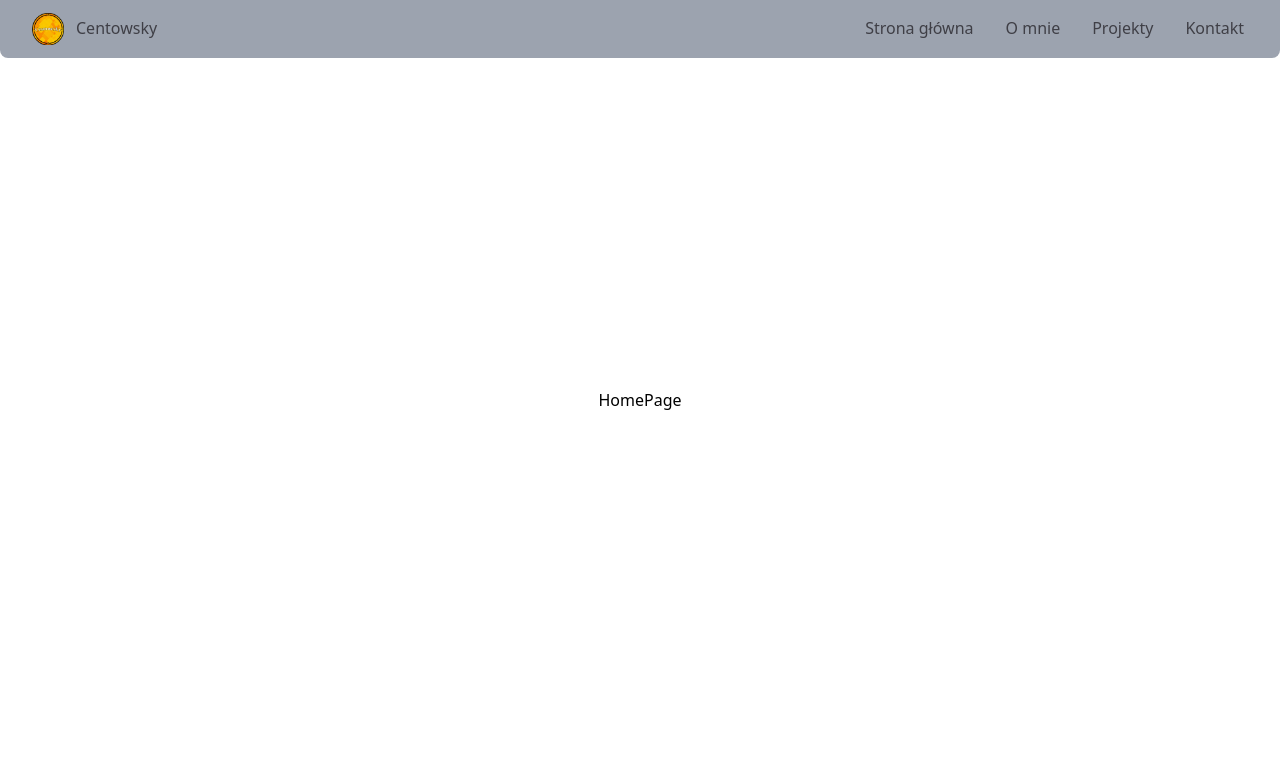
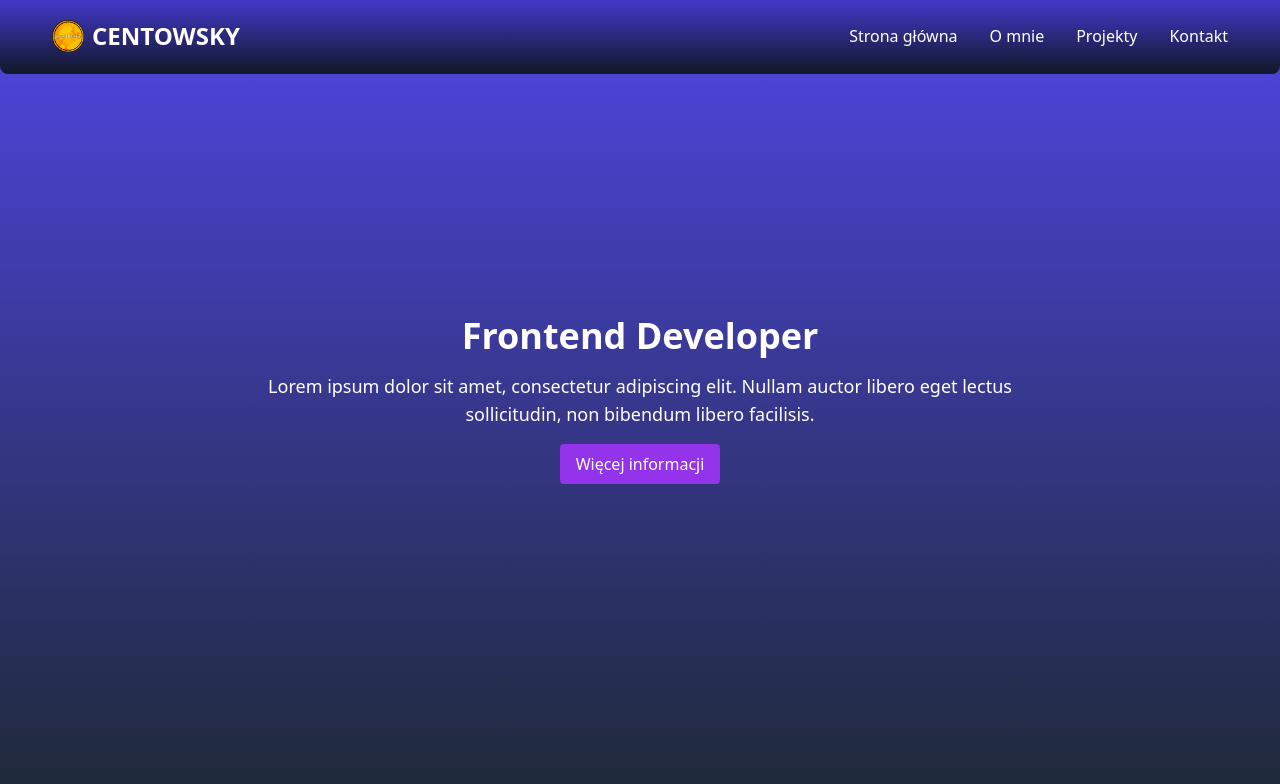
Before and after one commit to Centowsky/Portfolio, a React (Create React App) app: page / in a window 1280 px wide. Shown: the top 784 px of the page. Built offline with nearby package versions, Linux system fonts and the light colour scheme.

Commit message:
Update navigation bar, add logo, add home page (generated by useblackbox.ai )

```diff
--- a/src/App.tsx
+++ b/src/App.tsx
@@ -1,5 +1,5 @@
 import { Route, Routes } from "react-router-dom";
-import { NavbarHeader } from "./components/NavbarHeader";
+import NavbarHeader from "./components/NavbarHeader";
 import About from "./pages/About";
 import Contact from "./pages/Contact";
 import Home from "./pages/Home";
--- a/src/components/NavbarHeader.tsx
+++ b/src/components/NavbarHeader.tsx
@@ -1,111 +1,67 @@
-import {
-  IconButton,
-  MobileNav,
-  Navbar,
-  Typography,
-} from "@material-tailwind/react";
-import React from "react";
+import React, { useState } from "react";
 import { Link } from "react-router-dom";
 import logo from "../assets/logo.png";
 
-export function NavbarHeader() {
-  const [openNav, setOpenNav] = React.useState(false);
+export default function NavbarHeader() {
+  const [navbar, setNavbar] = useState(false);
 
-  React.useEffect(() => {
-    window.addEventListener(
-      "resize",
-      () => window.innerWidth >= 960 && setOpenNav(false)
-    );
-  }, []);
+  const logoText = "CENTOWSKY"; // Tekst logo
+  const menuItems = [
+    // Elementy menu
+    { text: "Strona główna", link: "/" },
+    { text: "O mnie", link: "/about" },
+    { text: "Projekty", link: "/projects" },
+    { text: "Kontakt", link: "/contact" },
+  ];
 
-  const linkStyle =
-    "p-1 font-light border-transparent border-b-2 transition hover:scale-110 hover:border-gray-500";
+  const toggleNavbar = () => {
+    setNavbar(!navbar);
+  };
 
-  const navList = (
-    <ul className="mb-4 mt-2 flex flex-col gap-2 lg:mb-0 lg:mt-0 lg:flex-row lg:items-center lg:gap-6">
-      <Typography
-        as="li"
-        variant="small"
-        color="blue-gray"
-        className={linkStyle}
-      >
-        <Link to="/" className="flex items-center">
-          Strona główna
-        </Link>
-      </Typography>
-      <Typography
-        as="li"
-        variant="small"
-        color="blue-gray"
-        className={linkStyle}
-      >
-        <Link to="/about" className="flex items-center">
-          O mnie
-        </Link>
-      </Typography>
-      <Typography
-        as="li"
-        variant="small"
-        color="blue-gray"
-        className={linkStyle}
-      >
-        <Link to="/projects" className="flex items-center">
-          Projekty
-        </Link>
-      </Typography>
-      <Typography
-        as="li"
-        variant="small"
-        color="blue-gray"
-        className={linkStyle}
-      >
-        <Link to="/contact" className="flex items-center">
-          Kontakt
-        </Link>
-      </Typography>
-    </ul>
-  );
+  const gradientColor = navbar
+    ? "from-gray-800 to-gray-900"
+    : "from-indigo-700 to-gray-900";
 
   return (
-    <Navbar className="mx-auto max-w-full py-2 px-4 lg:px-8 lg:py-3 bg-gray-400 rounded-b-lg text-zinc-700 fixed top-0 w-screen select-none ">
-      <div className="container mx-auto flex items-center justify-between text-blue-gray-900">
-        <div className="flex items-center transition hover:scale-110">
+    <nav
+      className={`mx-auto max-w-full py-2 px-4 bg-gradient-to-b ${gradientColor} text-white rounded-b-lg fixed top-0 w-screen select-none z-10 ${
+        navbar ? "shadow-lg" : ""
+      }`}
+    >
+      <div className="justify-between px-4 mx-auto lg:max-w-7xl md:items-center md:flex md:px-8">
+        <div>
+          <div className="flex items-center justify-between md:py-2 md:block">
+            <Link
+              to="/"
+              className="flex items-center p-1 border-transparent border-b-2 transition hover:scale-110"
+            >
               <img src={logo} alt="Logo" className="h-8 w-8 mr-2" />
-          <Typography
-            as="a"
-            href="#"
-            className={`mr-4 cursor-pointer py-1.5 font-light border-transparent border-b-2 ${linkStyle}`}
+              <span className="text-2xl font-bold text-white">{logoText}</span>
+            </Link>
+            <div className="md:hidden">
+              <button
+                className="p-2 text-gray-700 rounded-md outline-none focus:border-gray-400 focus:border"
+                onClick={toggleNavbar}
               >
-            Centowsky
-          </Typography>
-        </div>
-        <div className="hidden lg:block">{navList}</div>
-        <IconButton
-          variant="text"
-          className="ml-auto h-6 w-6 text-inherit hover:bg-transparent focus:bg-transparent active:bg-transparent lg:hidden"
-          ripple={false}
-          onClick={() => setOpenNav(!openNav)}
-        >
-          {openNav ? (
+                {navbar ? (
                   <svg
                     xmlns="http://www.w3.org/2000/svg"
-              fill="none"
-              className="h-6 w-6"
-              viewBox="0 0 24 24"
-              stroke="currentColor"
-              strokeWidth={2}
+                    className="w-6 h-6 text-white"
+                    viewBox="0 0 20 20"
+                    fill="currentColor"
                   >
                     <path
-                strokeLinecap="round"
-                strokeLinejoin="round"
-                d="M6 18L18 6M6 6l12 12"
+                      fillRule="evenodd"
+                      d="M4.293 4.293a1 1 0 011.414 0L10 8.586l4.293-4.293a1 1 0 111.414 1.414L11.414 10l4.293 4.293a1 1 0 01-1.414 1.414L10 11.414l-4.293 4.293a1 1 0 01-1.414-1.414L8.586 10 4.293 5.707a1 1 0 010-1.414z"
+                      clipRule="evenodd"
                     />
                   </svg>
                 ) : (
                   <svg
                     xmlns="http://www.w3.org/2000/svg"
-              className="h-6 w-6"
+                    className="w-6 h-6 text-white"
                     fill="none"
+                    viewBox="0 0 24 24"
                     stroke="currentColor"
                     strokeWidth={2}
                   >
@@ -116,11 +72,29 @@ export function NavbarHeader() {
                     />
                   </svg>
                 )}
-        </IconButton>
+              </button>
             </div>
-      <MobileNav open={openNav} className="text-center ">
-        <div className="container mx-auto px-3">{navList}</div>
-      </MobileNav>
-    </Navbar>
+          </div>
+        </div>
+        <div>
+          <div
+            className={`flex-1 justify-self-center pb-3 mt-8 md:block md:pb-0 md:mt-0 ${
+              navbar ? "block" : "hidden"
+            }`}
+          >
+            <ul className="items-center justify-center space-y-8 md:flex md:space-x-6 md:space-y-0 ">
+              {menuItems.map((item, index) => (
+                <li
+                  key={index}
+                  className="text-white p-1 border-transparent border-b-2 transition hover:scale-110 hover:border-gray-500"
+                >
+                  <Link to={item.link}>{item.text}</Link>
+                </li>
+              ))}
+            </ul>
+          </div>
+        </div>
+      </div>
+    </nav>
   );
 }
--- a/src/pages/Home.tsx
+++ b/src/pages/Home.tsx
@@ -1,9 +1,19 @@
+import React from "react";
 import "../styles/Home.scss";
 
 export default function Home() {
   return (
-    <div className="home h-screen flex flex-col justify-center items-center">
-      <h1>HomePage</h1>
-    </div>
+    <section className="bg-gradient-to-b from-indigo-600 to-gray-800 h-screen flex flex-col justify-center items-center relative text-white z-0">
+      <div className="max-w-3xl mx-auto text-center">
+        <h1 className="text-4xl font-bold mb-4">Frontend Developer</h1>
+        <p className="text-lg">
+          Lorem ipsum dolor sit amet, consectetur adipiscing elit. Nullam auctor
+          libero eget lectus sollicitudin, non bibendum libero facilisis.
+        </p>
+        <button className="mt-4 bg-purple-600 text-white py-2 px-4 rounded hover:bg-purple-700 ">
+          Więcej informacji
+        </button>
+      </div>
+    </section>
   );
 }
```
Also changed, not shown: 1 other file (tests, documents, lock files or other folders). Lines whose indentation alone changed are shown as unchanged.
